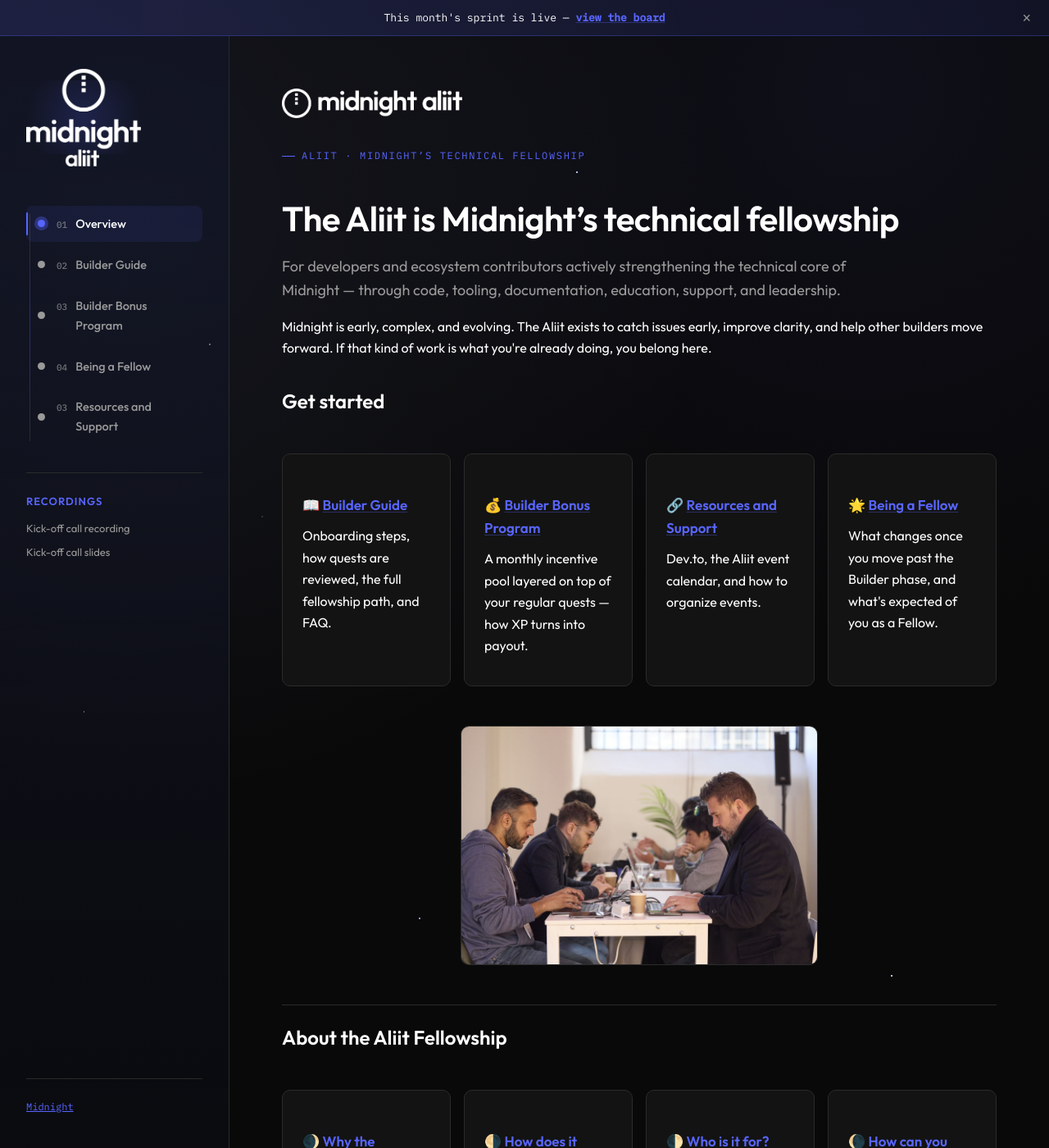
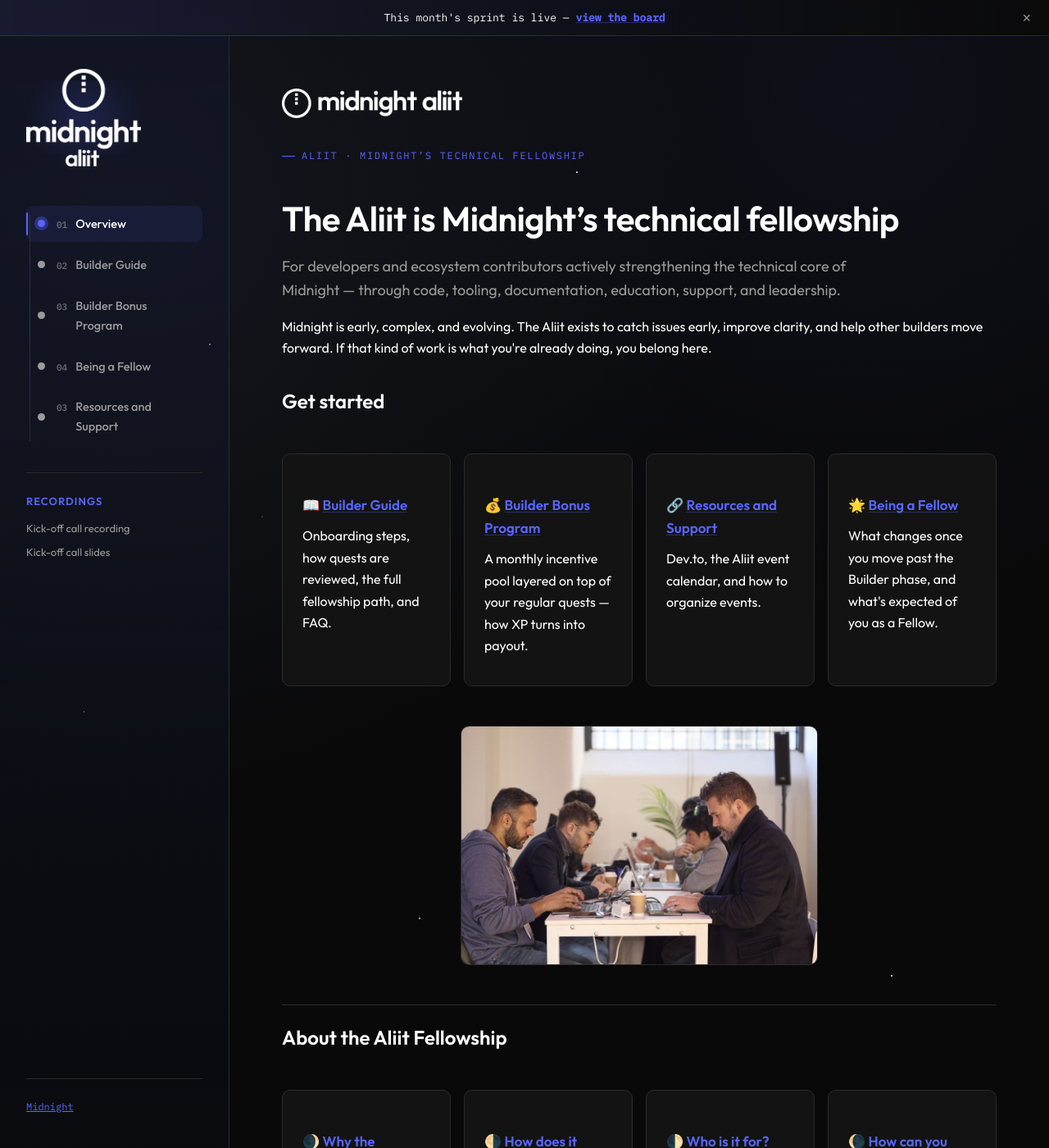
Before and after one commit to zsofimajor/aliit-builder-hub, a Jekyll site: the page built from index.md, in a window 1280 px wide and 1400 px high. Shown: the whole window at 82% size. Built offline with Jekyll 4.4.1, drawn with Linux system fonts in a browser that asks for light colours.

Commit message:
Update style.css

```diff
--- a/assets/css/style.css
+++ b/assets/css/style.css
@@ -28,8 +28,7 @@
   align-items: center;
   justify-content: center;
   gap: 6px;
-  background: linear-gradient(90deg, rgba(88,101,255,0.18), rgba(88,101,255,0.08));
-  border-bottom: 1px solid rgba(88,101,255,0.3);
+  background: linear-gradient(90deg, rgba(88,101,255,0.10), rgba(10,10,10,0.9));  border-bottom: 1px solid rgba(88,101,255,0.3);
   font-family: var(--mono);
   font-size: 13px;
   color: var(--text);
```
